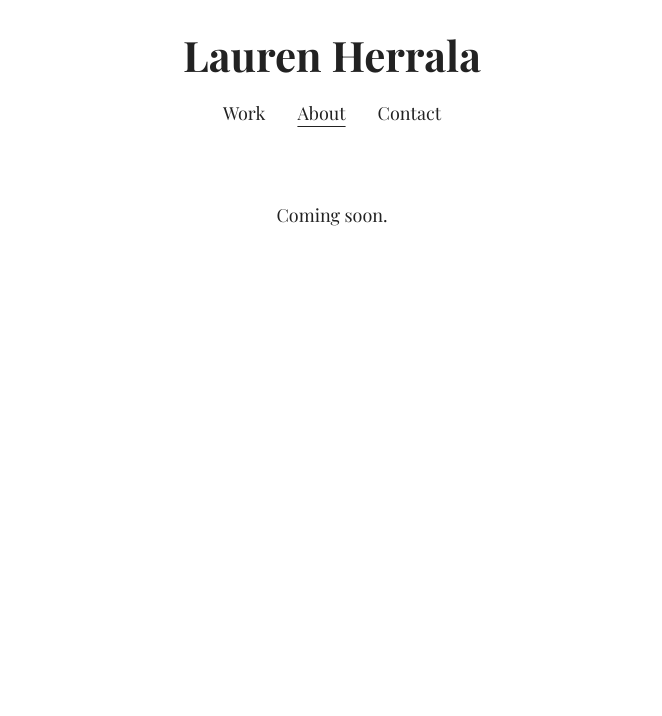
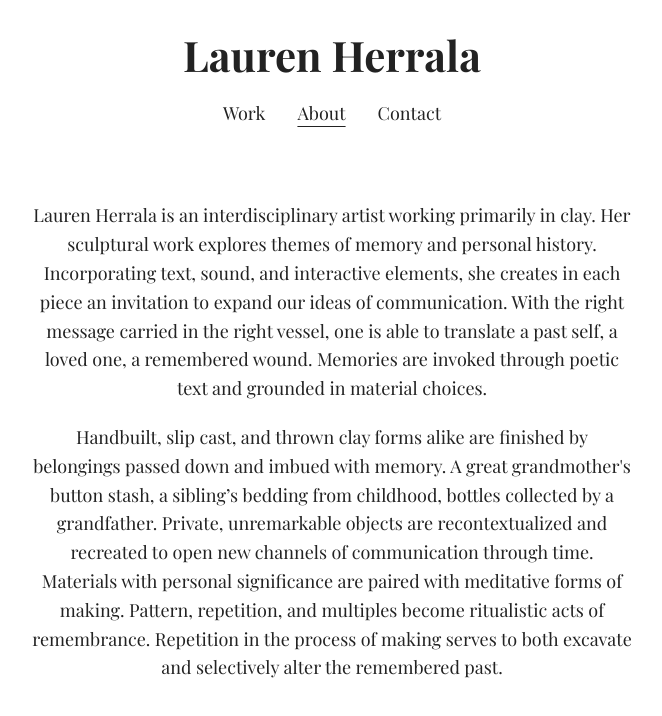
Before and after one commit to laurenherrala/laurenherrala.github.io, a plain HTML site: page about.html in a window 1280 px wide. Shown: the whole page, without its empty margins (308-970 px from the left). Drawn offline with Linux system fonts and the light colour scheme.

Commit message:
Add artist statement to About page

```diff
--- a/about.html
+++ b/about.html
@@ -16,7 +16,8 @@
     </nav>
   </header>
   <main class="text-page" aria-label="About">
-    <p>Coming soon.</p>
+    <p>Lauren Herrala is an interdisciplinary artist working primarily in clay. Her sculptural work explores themes of memory and personal history. Incorporating text, sound, and interactive elements, she creates in each piece an invitation to expand our ideas of communication. With the right message carried in the right vessel, one is able to translate a past self, a loved one, a remembered wound. Memories are invoked through poetic text and grounded in material choices.</p>
+    <p>Handbuilt, slip cast, and thrown clay forms alike are finished by belongings passed down and imbued with memory. A great grandmother's button stash, a sibling’s bedding from childhood, bottles collected by a grandfather. Private, unremarkable objects are recontextualized and recreated to open new channels of communication through time. Materials with personal significance are paired with meditative forms of making. Pattern, repetition, and multiples become ritualistic acts of remembrance. Repetition in the process of making serves to both excavate and selectively alter the remembered past.</p>
   </main>
 </body>
 </html>
```
Also changed, not shown: 1 other file.
